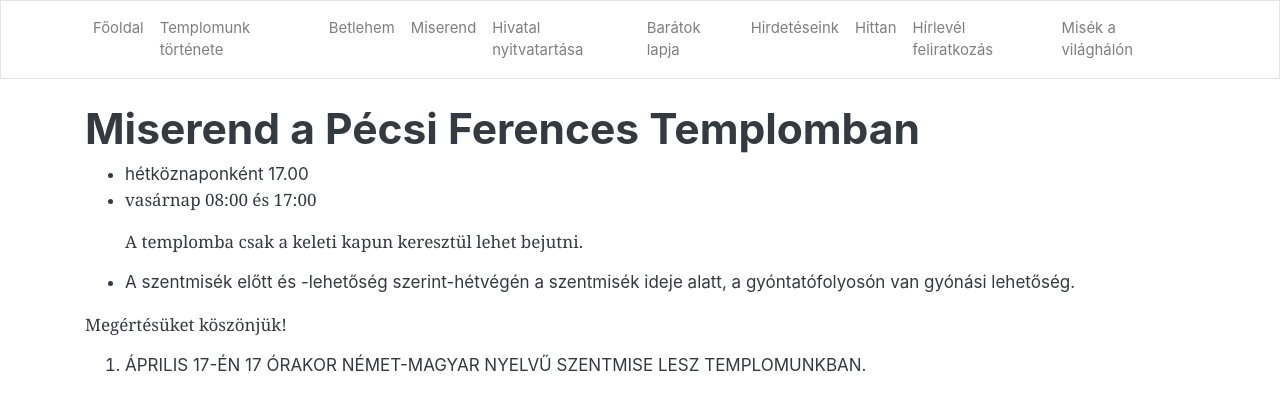
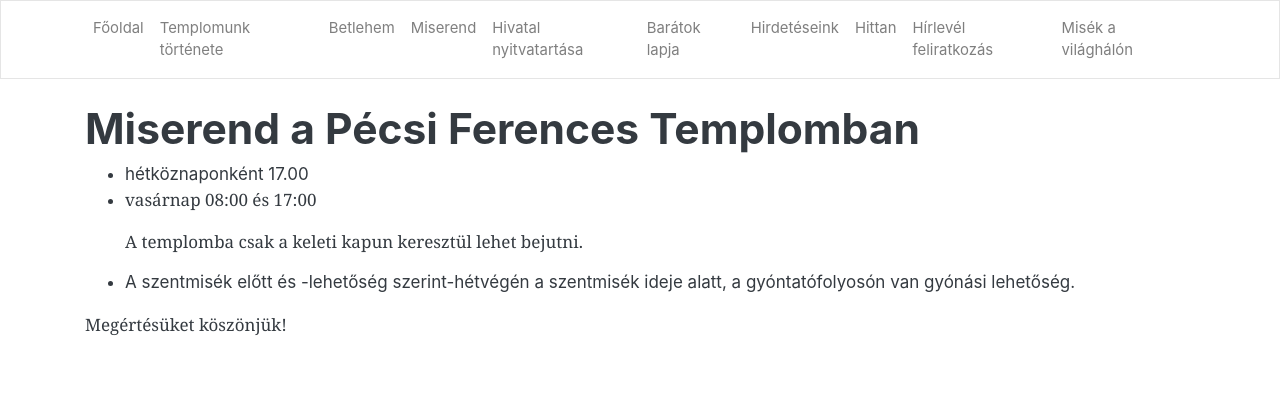
Before and after one commit to pecsi-ferences/pecsi-ferences.github.io, a Jekyll site: the page built from miserend.md, in a window 1280 px wide. Shown: the top 410 px of the page. Built offline with Jekyll 4.4.1, drawn with Linux system fonts in a browser that asks for light colours; nearby versions of some CDN libraries.

Commit message:
Update from Forestry.io Zoltán Dohány updated miserend.md

```diff
--- a/miserend.md
+++ b/miserend.md
@@ -12,5 +12,3 @@ title: Miserend a Pécsi Ferences Templomban
 * A szentmisék előtt és -lehetőség szerint-hétvégén a szentmisék ideje alatt, a gyóntatófolyosón van gyónási lehetőség.
 
 Megértésüket köszönjük!
-
-2021. ÁPRILIS  17-ÉN  17 ÓRAKOR NÉMET-MAGYAR NYELVŰ SZENTMISE LESZ TEMPLOMUNKBAN.
```
